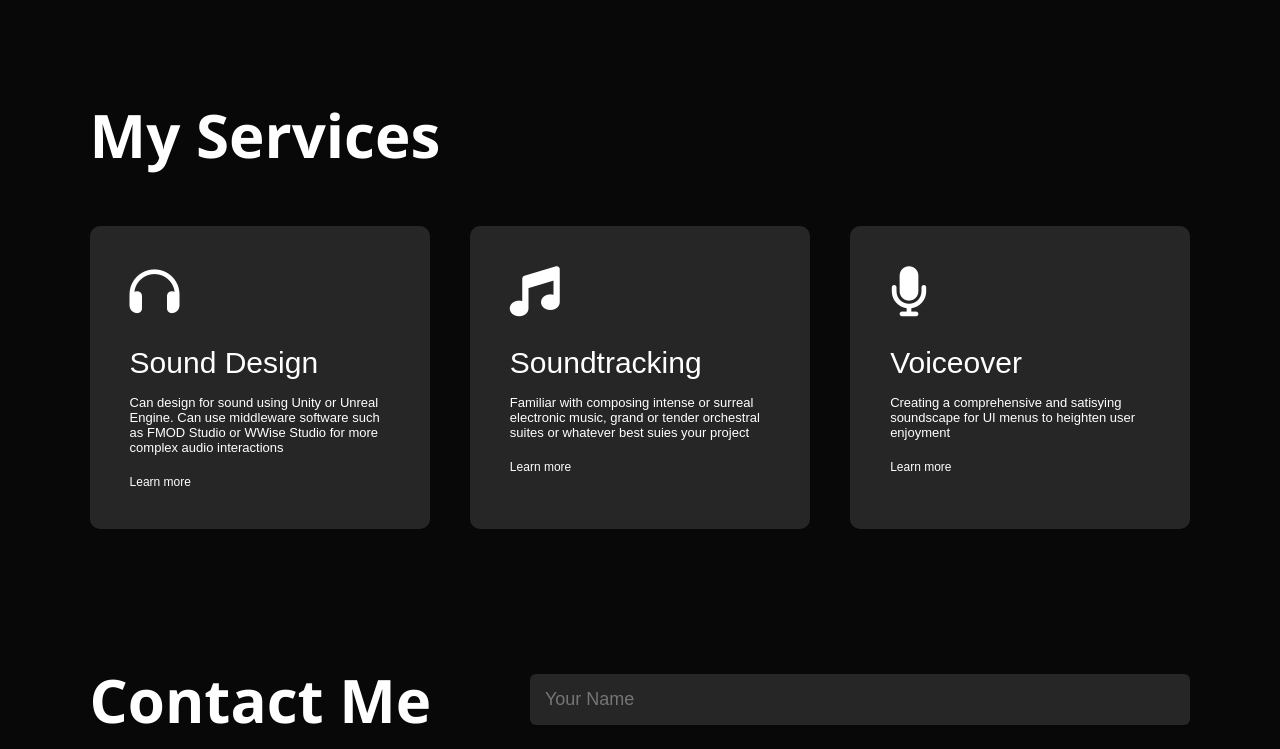
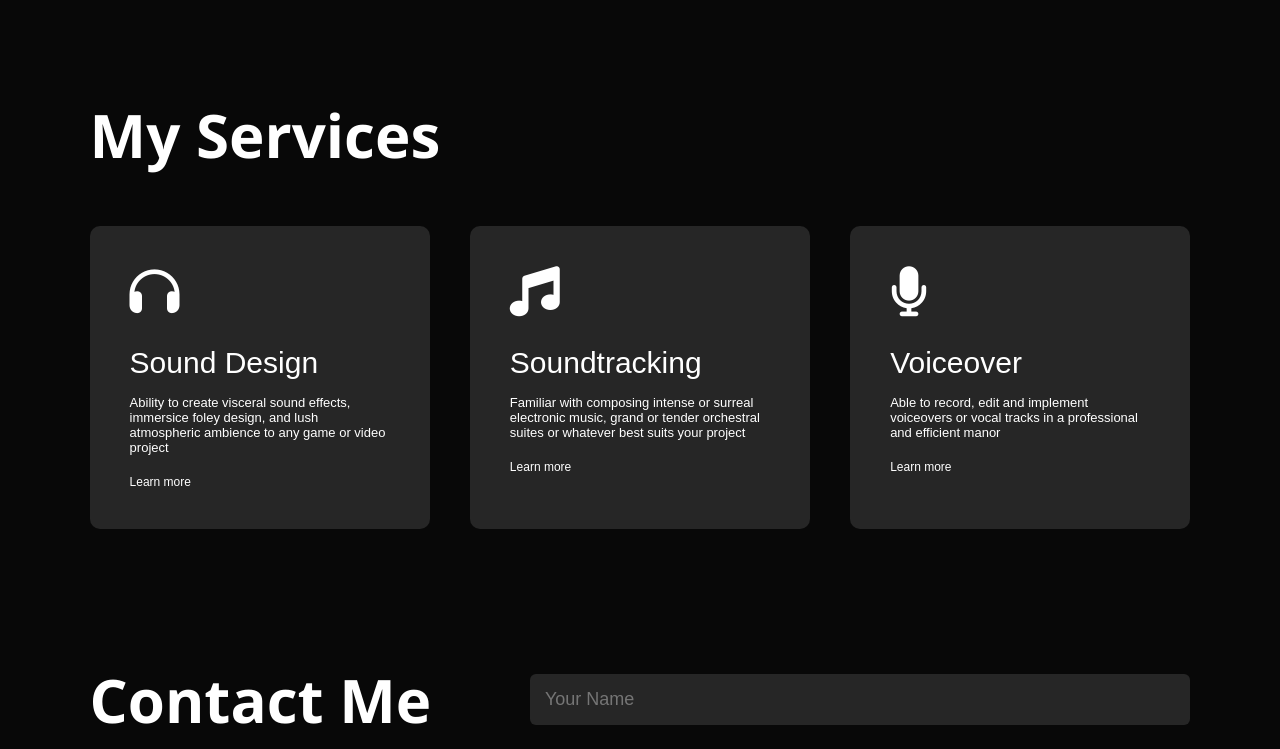
Before and after one commit to celestynaudio/fcbachorz-portfolio, a plain HTML site: page index.html in a window 1280 px wide. Shown: the part 3239-3988 px from the top of the page. Drawn offline with Linux system fonts and the light colour scheme.

Commit message:
Update index.html

```diff
--- a/index.html
+++ b/index.html
@@ -132,7 +132,7 @@
                 <img src="images/work-3.png">
                 <div class="layer">
                     <h3>Radio</h3>
-                    <p>A catalog of the radio shows I hosted and produced for Radio Western</p>
+                    <p>This link takes you to a catalog of the radio shows I hosted and produced for Radio Western</p>
                     <a href="https://www.mixcloud.com/On_The_Flip_Side/" target="_blank" <i class="fa-solid fa-arrow-up-right-from-square"></i></a>
                 </div>
             </div>
@@ -149,19 +149,19 @@
             <div>
                 <i class="fa-solid fa-headphones"></i>  <!--Icon for Sound Design Section (fontawesome.com)-->
                 <h2>Sound Design</h2>
-                <p>Can design for sound using Unity or Unreal Engine. Can use middleware software such as FMOD Studio or WWise Studio for more complex audio interactions</p>
+                <p>Ability to create visceral sound effects, immersice foley design, and lush atmospheric ambience to any game or video project</p>
                 <a href="#contact">Learn more</a>
             </div>
             <div>
                 <i class="fa-solid fa-music"></i>
                 <h2>Soundtracking</h2>
-                <p>Familiar with composing intense or surreal electronic music, grand or tender orchestral suites or whatever best suies your project</p>
+                <p>Familiar with composing intense or surreal electronic music, grand or tender orchestral suites or whatever best suits your project</p>
                 <a href="#contact">Learn more</a>
             </div>
             <div>
                 <i class="fa-solid fa-microphone"></i>
                 <h2>Voiceover</h2>
-                <p>Creating a comprehensive and satisying soundscape for UI menus to heighten user enjoyment</p>
+                <p>Able to record, edit and implement voiceovers or vocal tracks in a professional and efficient manor</p>
                 <a href="#contact">Learn more</a>
             </div>
 
```
